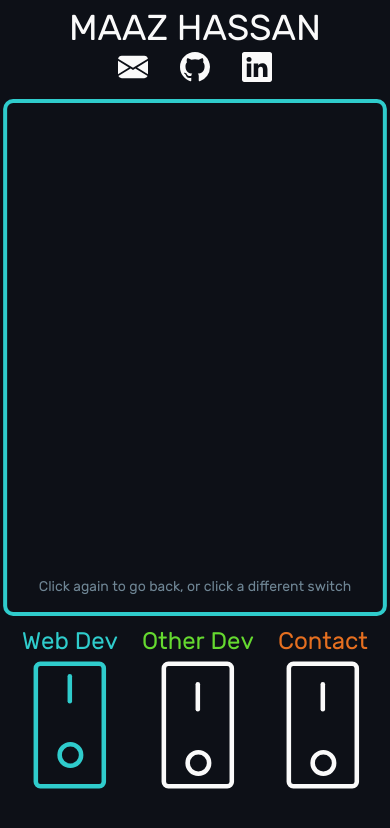
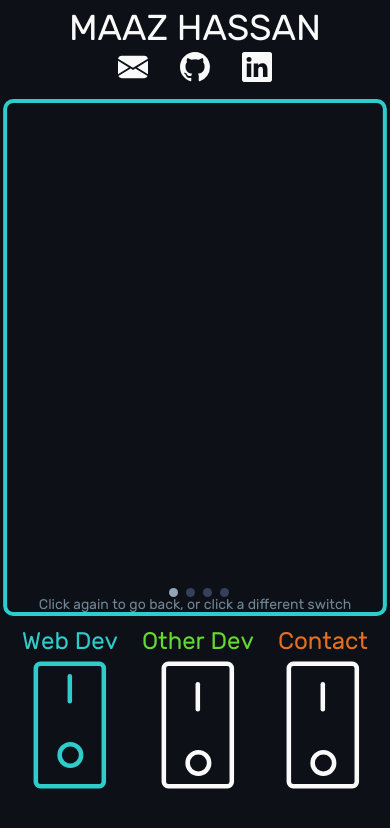
Before and after one commit to maazhassan/personal-site, a React (Create React App) app: page / in a window 390 px wide. Both pictures are taken after a click on the icon 70 px from the left and 725 px from the top of the page. Shown: the top 828 px of the page. Built offline with nearby package versions, Linux system fonts and the light colour scheme.

Commit message:
Pagination dots for mobile

```diff
--- /dev/null
+++ b/src/components/main/content/views/projects/Pagination.js
@@ -0,0 +1,20 @@
+const Pagination = props => {
+  return (
+    <div className="flex flex-row justify-center w-full h-[9px] gap-2 absolute bottom-5 left-1">
+      {props.data.projects.map((e, i) => {
+        return (
+          <svg
+            xmlns="http://www.w3.org/2000/svg"
+            viewBox="0 0 100 100"
+            height="9"
+            key={i}
+          >
+            <circle className={props.selected === i ? 'fill-slate-400' : 'fill-text-blue'} cx="50" cy="50" r="50" />
+          </svg>
+        )
+      })}
+    </div>
+  );
+}
+
+export default Pagination;
--- a/src/components/main/content/views/projects/ProjectView.js
+++ b/src/components/main/content/views/projects/ProjectView.js
@@ -3,6 +3,7 @@ import { animated } from 'react-spring';
 import useAnimatedFade from "../../../../../hooks/animatedFade";
 import DimensionsContext from "../../../../../contexts/dimensionsContext";
 import ProjectViewDesktop from "./ProjectViewDesktop";
+import ProjectViewMobile from "./ProjectViewMobile";
 
 const MOBILE_CUTOFF = 1100;
 
@@ -27,7 +28,9 @@ const ProjectView = props => {
             data={props.data}
           />
         ) : (
-          ""
+          <ProjectViewMobile
+            data={props.data}
+          />
         )
       }
     </animated.div>
--- a/src/components/main/content/views/projects/ProjectViewMobile.js
+++ b/src/components/main/content/views/projects/ProjectViewMobile.js
@@ -1,10 +1,16 @@
-import React from "react";
+import React, { useState } from "react";
 import Card from "../../Card";
+import Pagination from "./Pagination";
 
 const ProjectViewMobile = props => {
+  const [selectedProj, setSelectedProj] = useState(0);
+
   return (
     <React.Fragment>
-
+      <Pagination
+        data={props.data}
+        selected={selectedProj}
+      />
     </React.Fragment>
   );
 }
--- a/src/components/main/switchbar/SwitchBar.js
+++ b/src/components/main/switchbar/SwitchBar.js
@@ -94,7 +94,7 @@ const SwitchBar = props => {
       {
         hint === 4 && (
           <Hint
-            className="text-sm text-blue-gray absolute -top-12"
+            className="text-sm text-blue-gray absolute top-[-1.9rem]"
             text="Click again to go back, or click a different switch"
             toggle={hintToggle}
             tag="span"
```
